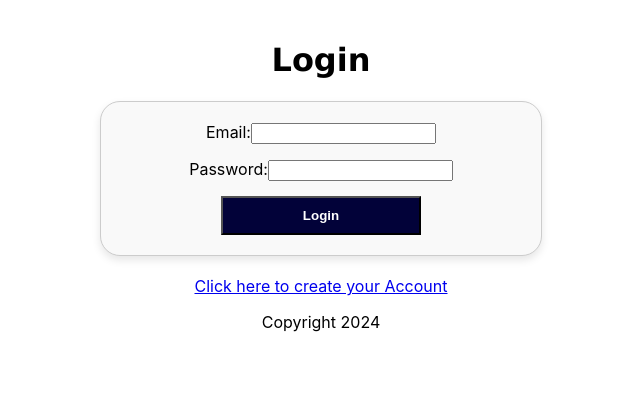
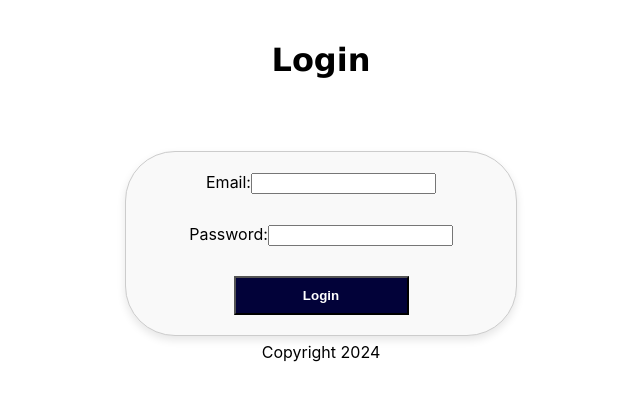
Before and after one commit to TomG87/application_frontend, a React (Create React App) app: page /login in a window 1280 px wide. Shown: the top 400 px of the page, without its empty margins (319-959 px from the left). Built offline with nearby package versions, Linux system fonts and the light colour scheme.

Commit message:
test card size adjustments on Login.jsx page

```diff
--- a/src/App.css
+++ b/src/App.css
@@ -1,14 +1,16 @@
 .form {
-  max-width: 400px;
+  max-width: 350px;
   margin: 0 auto;
   padding: 20px;
   border: 1px solid #cccccc;
-  border-radius: 20px;
+  border-radius: 50px;
   background-color: #f9f9f9;
   box-shadow: 0 4px 8px rgba(0, 0, 0, 0.1);
   text-align: center;
   display: grid;
-  grid-gap: 15px;
+  grid-gap: 30px;
+  position: relative;
+  top: 50px;
 }
 
 .signup-title {
```
